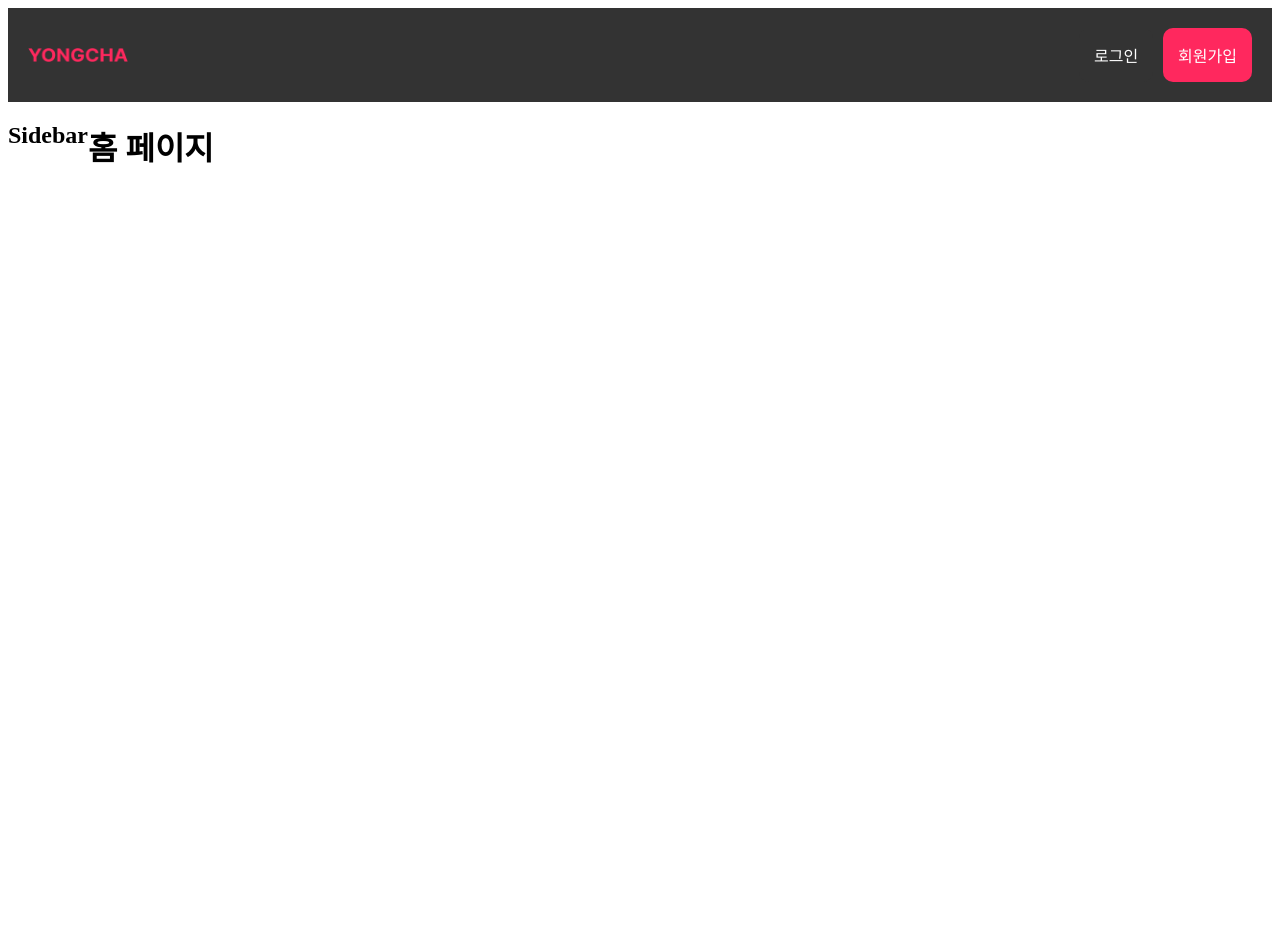
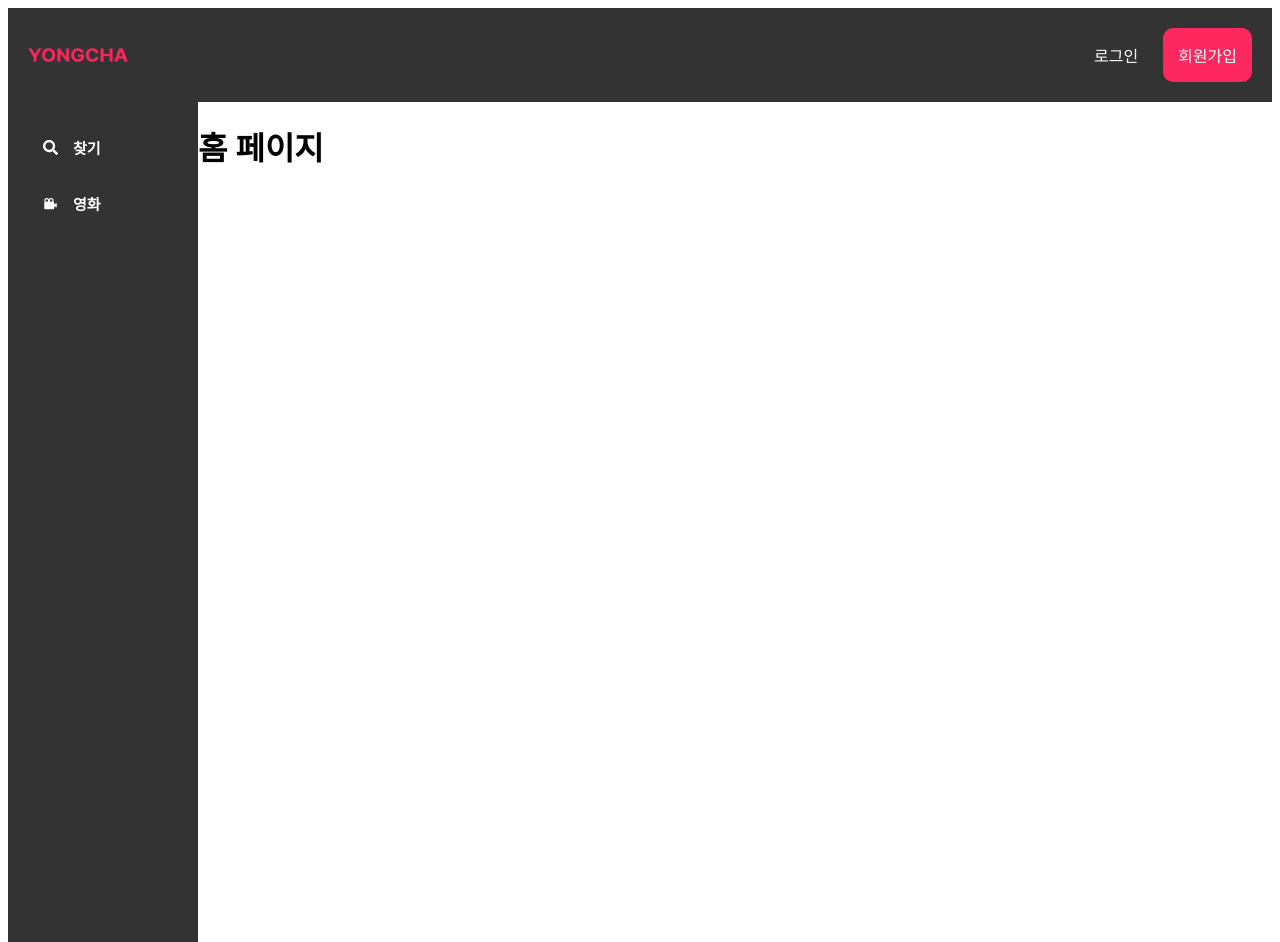
Before and after one commit to UMC-ERICA/7th_Web_A, a React (Vite) app in the folder 리아-이아현/3주차/movie-website/: page / in a window 1280 px wide. Before the commit the page ends 910 px from the top, so only its background shows below. Built offline with nearby package versions, Linux system fonts and the light colour scheme.

Commit message:
style: sidebar 스타일링

```diff
--- a/리아-이아현/3주차/movie-website/package.json
+++ b/리아-이아현/3주차/movie-website/package.json
@@ -12,6 +12,7 @@
   "dependencies": {
     "react": "^18.3.1",
     "react-dom": "^18.3.1",
+    "react-icons": "^5.3.0",
     "react-router-dom": "^6.26.2",
     "styled-components": "^6.1.13"
   },
--- a/리아-이아현/3주차/movie-website/src/components/SideBar.jsx
+++ b/리아-이아현/3주차/movie-website/src/components/SideBar.jsx
@@ -1,8 +1,55 @@
+import { Link } from "react-router-dom";
+import styled from "styled-components";
+import { FaSearch } from "react-icons/fa";
+import { BiSolidCameraMovie } from "react-icons/bi";
+
+const SidebarContainer = styled.div`
+  display: flex;
+  flex-direction: column;
+  padding: 20px 20px;
+  background-color: #333;
+  color: white;
+  width: 150px;
+  height: 100vh;
+`;
+
+const SideButtons = styled.div`
+  display: flex;
+  flex-direction: column;
+  gap: 5px;
+`;
+
+const Button = styled(Link)`
+  display: flex;
+  align-items: center;
+  gap: 15px;
+  font-weight: bold;
+  font-size: 15px;
+  background-color: ${(props) => props.color};
+  padding: 15px;
+  cursor: pointer;
+  color: white;
+  text-decoration: none;
+
+  &:hover {
+    text-decoration: underline;
+  }
+`;
+
 const Sidebar = () => {
   return (
-    <div>
-      <h2>Sidebar</h2>
-    </div>
+    <SidebarContainer>
+      <SideButtons>
+        <Button color={"#333"}>
+          <FaSearch />
+          찾기
+        </Button>
+        <Button color={"#333"}>
+          <BiSolidCameraMovie />
+          영화
+        </Button>
+      </SideButtons>
+    </SidebarContainer>
   );
 };
 
```
Also changed, not shown: 1 other file (tests, documents, lock files or other folders).
